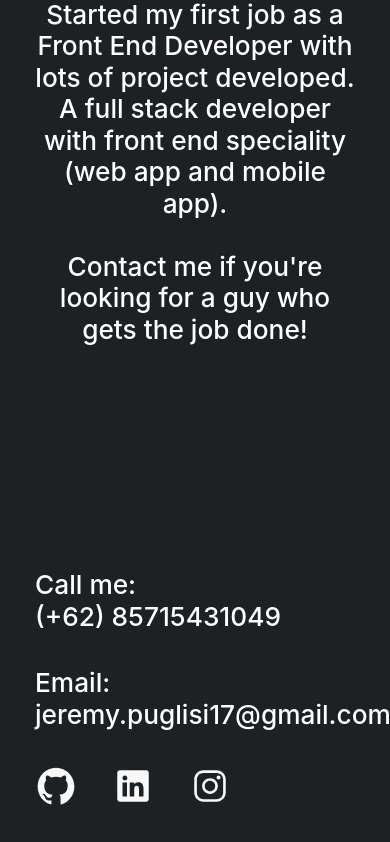
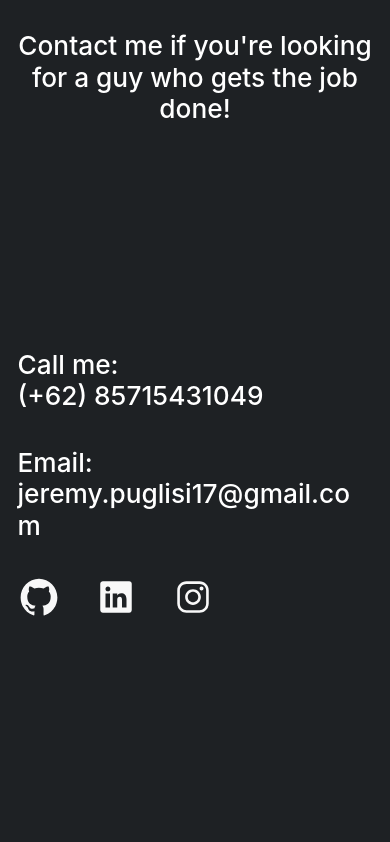
Before and after one commit to jrmygp/porto-fe, a React (Vite) app: page / in a window 390 px wide. Shown: the part 7268-8110 px from the top of the page. After the commit the page ends 7921 px from the top, so only its background shows below. Built offline with nearby package versions, Linux system fonts and the light colour scheme.

Commit message:
UI : minor ui adjustments

```diff
--- a/src/App.jsx
+++ b/src/App.jsx
@@ -28,7 +28,7 @@ function App() {
         <MobileMenuButton toggle={toggleMenu} isOpen={menuIsOpen} />
       </div>
 
-      <div className="flex flex-col gap-64 px-10 lg:px-40 mt-20 pb-10">
+      <div className="flex flex-col gap-64 px-5 lg:px-40 mt-20 pb-10">
         <section id="introduction">
           <Hero />
         </section>
--- a/src/components/AdditionalTech.jsx
+++ b/src/components/AdditionalTech.jsx
@@ -3,7 +3,7 @@ import React from "react";
 const AdditionalTech = () => {
   return (
     <div className="flex flex-col gap-24">
-      <h1 className="text-6xl z-10">Additional technologies and skills</h1>
+      <h1 className="text-6xl z-10 break-words">Additional technologies and skills</h1>
 
       <div className="flex flex-wrap gap-4">
         <li className="text-white text-3xl">
--- a/src/components/Footer.jsx
+++ b/src/components/Footer.jsx
@@ -13,7 +13,7 @@ const Footer = () => {
 
         <div>
           <p className="text-white text-3xl">Email:</p>
-          <p className="text-white text-3xl">jeremy.puglisi17@gmail.com</p>
+          <p className="text-white text-3xl break-all">jeremy.puglisi17@gmail.com</p>
         </div>
       </section>
 
```
